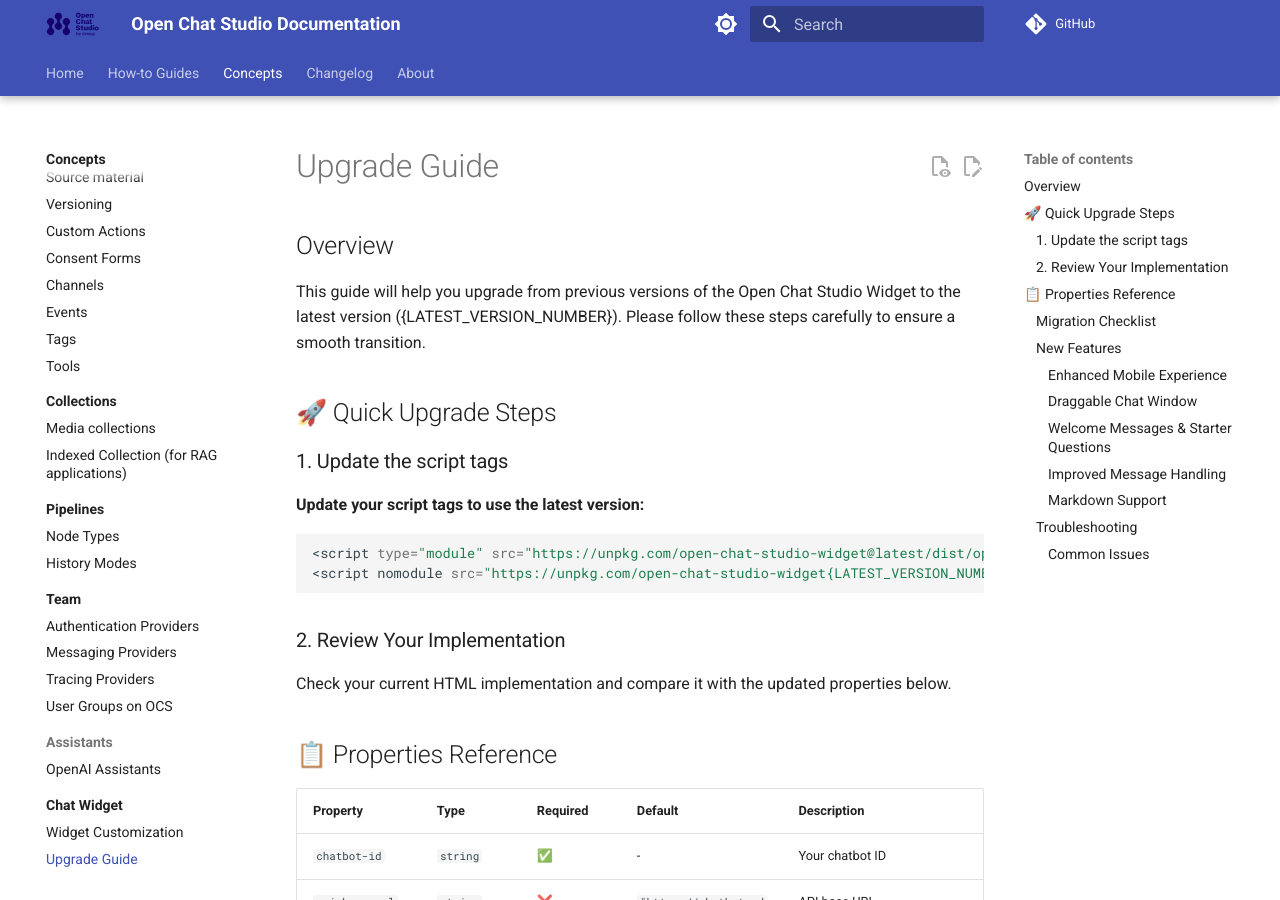
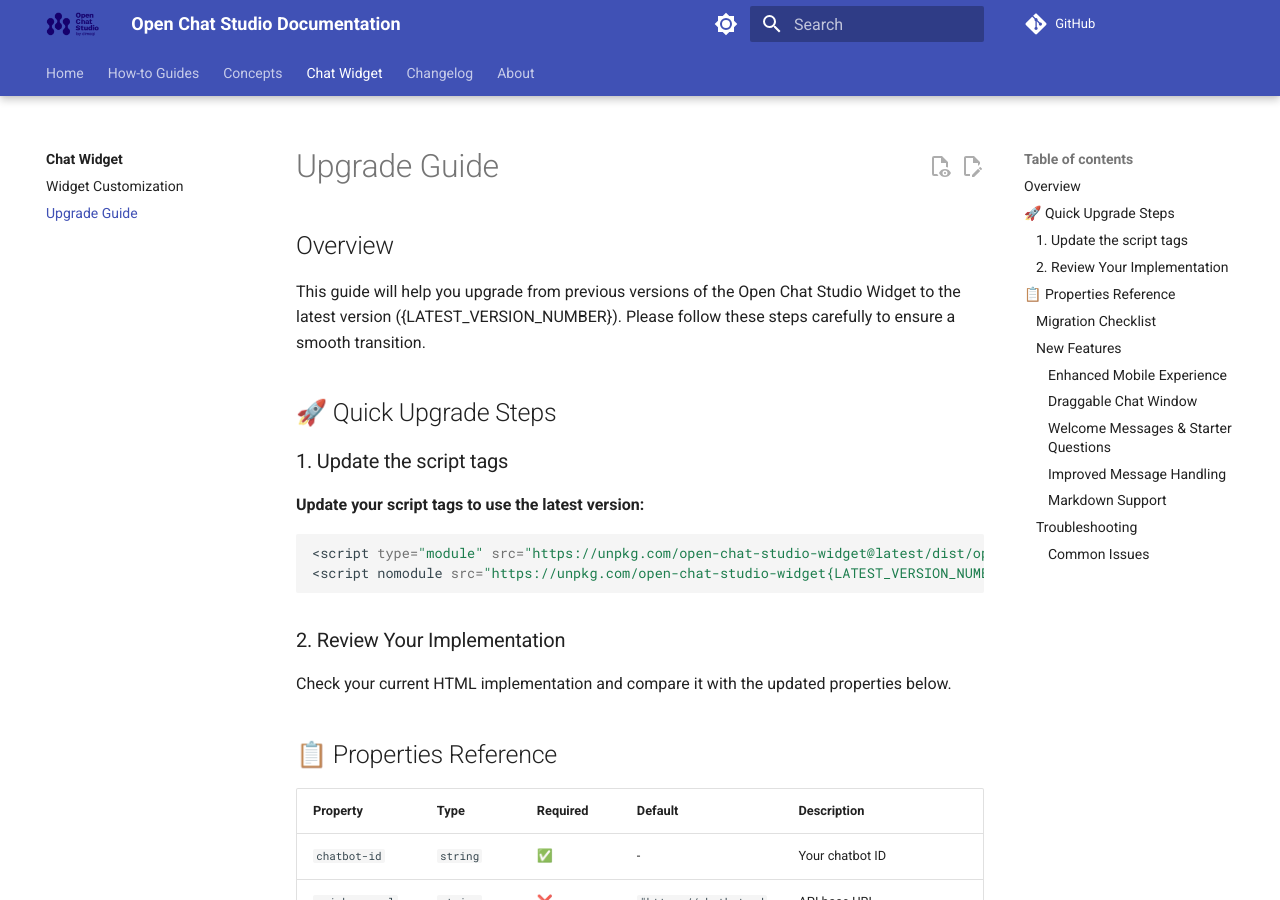
Before and after one commit to dimagi/open-chat-studio-docs, an MkDocs documentation site: the page built from docs/chat_widget/upgrade_guide.md, in a window 1280 px wide and 900 px high. Built offline with MkDocs 1.6.1 and Material for MkDocs 9.7.7, drawn with Linux system fonts in a browser that asks for light colours; a script that is not in the unit is left out; comment, search, counter and statistics services are not loaded.

Commit message:
move chat widget to its own top level section

```diff
--- a/mkdocs.yml
+++ b/mkdocs.yml
@@ -120,10 +120,10 @@
           - concepts/groups.md
       - Assistants:
           - concepts/assistants.md
-      - Chat Widget:
-          - concepts/chat_widget/index.md
-          - concepts/chat_widget/widget_customization.md
-          - concepts/chat_widget/upgrade_guide.md
+  - Chat Widget:
+    - chat_widget/index.md
+    - chat_widget/widget_customization.md
+    - chat_widget/upgrade_guide.md
   - Changelog: changelog.md
   - About: about.md
 
```
Also changed, not shown: docs/chat_widget/index.md (renamed from docs/concepts/chat_widget/index.md, +0 -1 lines), docs/how-to/embed.md (+1 -1 lines), docs/chat_widget/upgrade_guide.md (renamed from docs/concepts/chat_widget/upgrade_guide.md), docs/chat_widget/widget_customization.md (renamed from docs/concepts/chat_widget/widget_customization.md).
